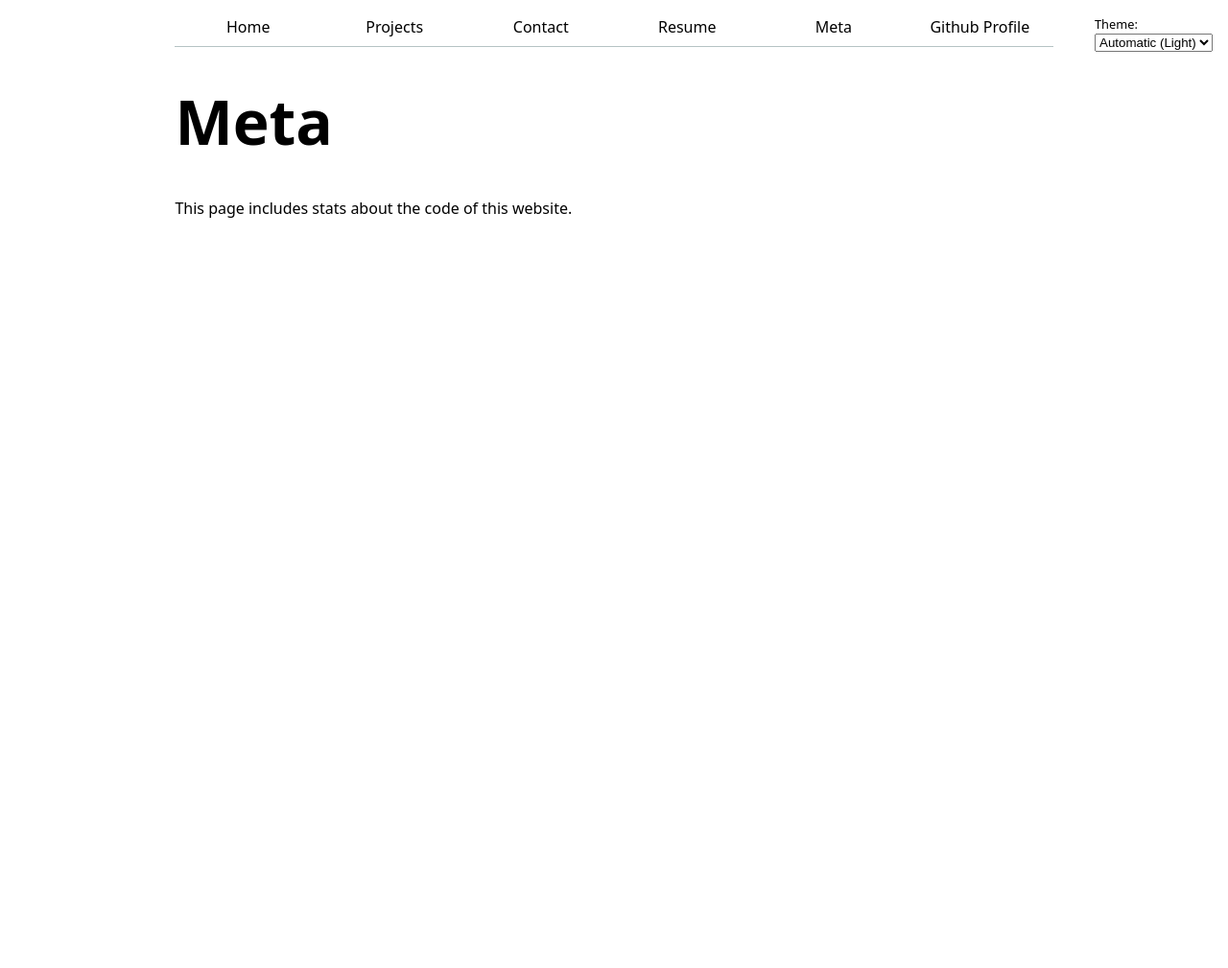
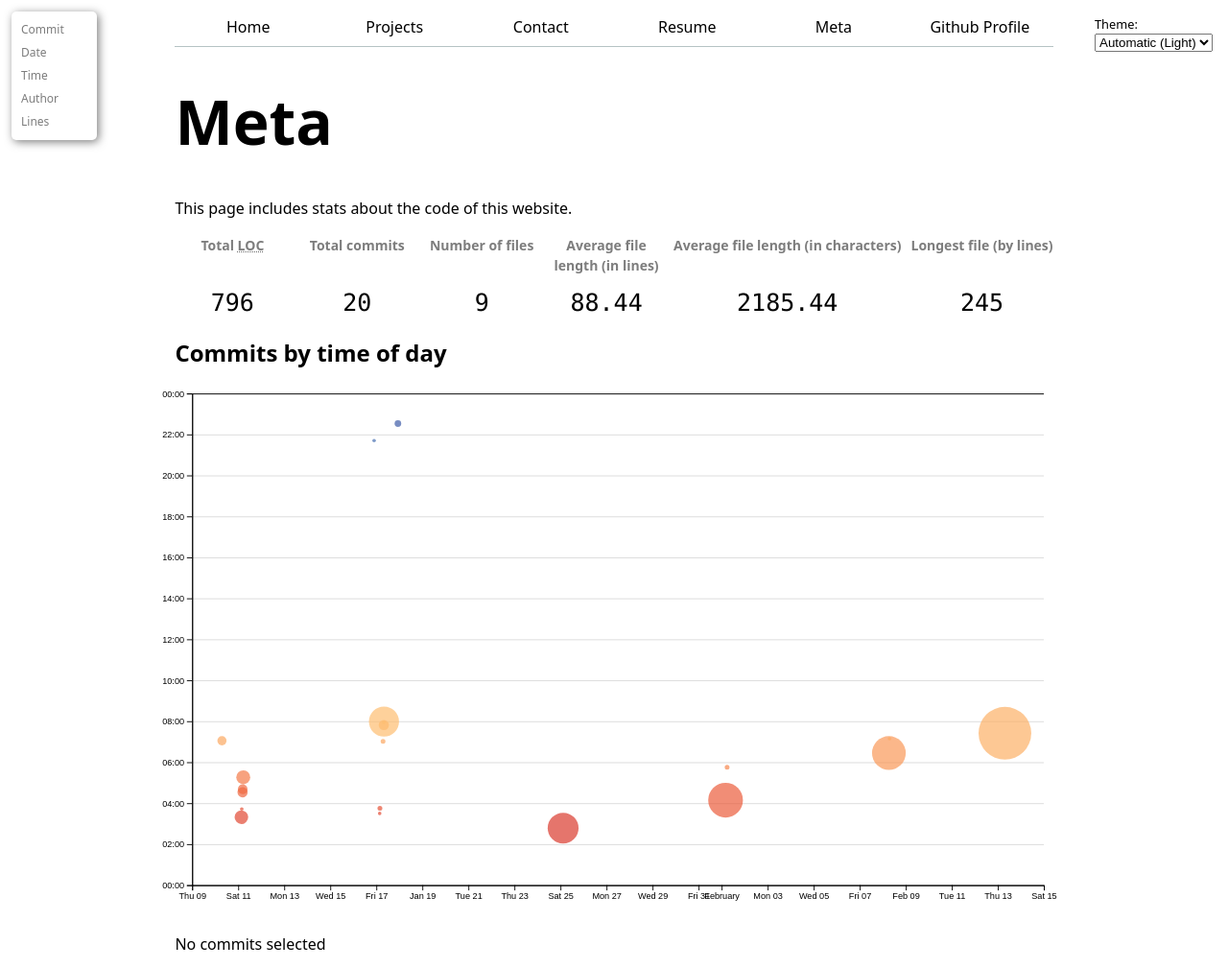
Before and after one commit to smacoh/portfolio, a website: page meta/index.html in a window 1280 px wide. Shown: the whole page at 96% size. Before the commit the page ends 800 px from the top, so only its background shows below. Drawn offline with nearby package versions, Linux system fonts and the light colour scheme.

Commit message:
first draft of lab 6

```diff
--- a/meta/index.html
+++ b/meta/index.html
@@ -7,11 +7,41 @@
   <title>Meta</title>
   <link rel="stylesheet" href="../style.css" />
   <script type="module" src="../global.js"></script>
+  <script type="module" src="main.js"></script>
+  <script src="https://d3js.org/d3.v7.min.js"></script>
+
 </head>
 
 <body>
   <h1>Meta</h1>
   <p>This page includes stats about the code of this website.</p>
+  <div id="stats"></div>
+  <h2>Commits by time of day</h2>
+  <div id="chart"></div>
+  <dl id="commit-tooltip" class="info tooltip">
+    <dt>Commit</dt>
+    <dd>
+      <a href="" id="commit-link" target="_blank"></a>
+    </dd>
+
+    <dt>Date</dt>
+    <dd id="commit-date"></dd>
+
+    <dt>Time</dt>
+    <dd id="commit-time"></dd>
+
+    <dt>Author</dt>
+    <dd id="commit-author"></dd>
+
+    <dt>Lines</dt>
+    <dd id="commit-lines"></dd>
+
+    <!-- Add: Time, author, lines edited -->
+  </dl>
+  <p id="selection-count">No commits selected</p>
+  <dl id="language-breakdown" class="stats"></dl>
+
+
 </body>
 
 </html>
--- /dev/null
+++ b/meta/main.js
@@ -0,0 +1,304 @@
+let data = [];
+let commits = [];
+let brushSelection = null;
+
+document.addEventListener('DOMContentLoaded', async () => {
+    await loadData();
+    createScatterplot();
+});
+
+function processCommits() {
+    commits = d3
+        .groups(data, (d) => d.commit)
+        .map(([commit, lines]) => {
+            let first = lines[0];
+            let { author, date, time, timezone, datetime } = first;
+            let ret = {
+                id: commit,
+                url: 'https://github.com/vis-society/lab-7/commit/' + commit,
+                author,
+                date,
+                time,
+                timezone,
+                datetime,
+                hourFrac: datetime.getHours() + datetime.getMinutes() / 60,
+                totalLines: lines.length,
+            };
+
+            Object.defineProperty(ret, 'lines', {
+                value: lines,
+                configurable: false,
+                writable: false,
+            });
+
+            return ret;
+        });
+}
+
+function displayStats() {
+    // Process commits first
+    processCommits();
+
+    // Create the dl element
+    const dl = d3.select('#stats').append('dl').attr('class', 'stats');
+
+    // Add total LOC
+    dl.append('dt').html('Total <abbr title="Lines of code">LOC</abbr>');
+    dl.append('dd').text(data.length);
+
+    // Add total commits
+    dl.append('dt').text('Total commits');
+    dl.append('dd').text(commits.length);
+
+    // Number of files in the codebase
+    const numFiles = new Set(data.map(d => d.file)).size;
+    dl.append('dt').text('Number of files')
+    dl.append('dd').text(numFiles);
+
+    // Average file length (in lines)
+    const fileLineCounts = d3.rollups(
+        data,
+        (v) => d3.max(v, (d) => d.line),
+        (d) => d.file
+    );
+    const avgFileLengthLines = d3.mean(fileLineCounts, (d) => d[1]);
+    dl.append('dt').text('Average file length (in lines)');
+    dl.append('dd').text(avgFileLengthLines.toFixed(2));
+
+    // Average file length (in characters)
+    const fileCharCounts = d3.rollups(
+        data,
+        (v) => d3.sum(v, (d) => d.length), // Sum of all line lengths per file
+        (d) => d.file
+    );
+    const avgFileLengthChars = d3.mean(fileCharCounts, (d) => d[1]);
+    dl.append('dt').text('Average file length (in characters)');
+    dl.append('dd').text(avgFileLengthChars.toFixed(2));
+
+    // Longest file (in lines)
+    const longestFileLines = d3.max(
+        d3.rollups(
+            data,
+            (v) => v.length, // Total lines per file
+            (d) => d.file
+        ),
+        (d) => d[1] // Get the max line count
+    );
+    dl.append('dt').text('Longest file (by lines)');
+    dl.append('dd').text(longestFileLines);
+}
+
+async function loadData() {
+    data = await d3.csv('loc.csv', (row) => ({
+        ...row,
+        line: Number(row.line),
+        depth: Number(row.depth),
+        length: Number(row.length),
+        date: new Date(row.date + 'T00:00' + row.timezone),
+        datetime: new Date(row.datetime),
+    }));
+
+    displayStats();
+}
+
+
+// Lab 6: Step 2: Visualizing time and day of commits in a scatterplot
+let xScale;
+let yScale;
+function createScatterplot() {
+    const width = 1000;
+    const height = 600;
+    const margin = { top: 10, right: 10, bottom: 30, left: 20 };
+    const svg = d3
+        .select('#chart')
+        .append('svg')
+        .attr('viewBox', `0 0 ${width} ${height}`)
+        .style('overflow', 'visible');
+    xScale = d3
+        .scaleTime()
+        .domain(d3.extent(commits, (d) => d.datetime))
+        .range([0, width])
+        .nice();
+    yScale = d3.scaleLinear().domain([0, 24]).range([height, 0]);
+    const usableArea = {
+        top: margin.top,
+        right: width - margin.right,
+        bottom: height - margin.bottom,
+        left: margin.left,
+        width: width - margin.left - margin.right,
+        height: height - margin.top - margin.bottom,
+    };
+    // Update scales with new ranges
+    xScale.range([usableArea.left, usableArea.right]);
+    yScale.range([usableArea.bottom, usableArea.top]);
+    // Add gridlines BEFORE the axes
+    const gridlines = svg
+        .append('g')
+        .attr('class', 'gridlines')
+        .attr('transform', `translate(${usableArea.left}, 0)`);
+    // Create gridlines as an axis with no labels and full-width ticks
+    gridlines.call(d3.axisLeft(yScale).tickFormat('').tickSize(-usableArea.width));
+    // Create the axes
+    const xAxis = d3.axisBottom(xScale);
+    const yAxis = d3
+        .axisLeft(yScale)
+        .tickFormat((d) => String(d % 24).padStart(2, '0') + ':00');
+    // Add X axis
+    svg
+        .append('g')
+        .attr('transform', `translate(0, ${usableArea.bottom})`)
+        .call(xAxis);
+    // Add Y axis
+    svg
+        .append('g')
+        .attr('transform', `translate(${usableArea.left}, 0)`)
+        .call(yAxis);
+
+    const colorScale = d3.scaleSequential(d3.interpolateRdYlBu).domain([0, 24]);
+    const dots = svg.append('g').attr('class', 'dots');
+    const [minLines, maxLines] = d3.extent(commits, (d) => d.totalLines);
+    const rScale = d3
+        .scaleSqrt() // Change only this line
+        .domain([minLines, maxLines])
+        .range([2, 30]);
+    const sortedCommits = d3.sort(commits, (d) => -d.totalLines);
+
+    // Use sortedCommits in your selection instead of commits
+    dots
+        .selectAll('circle')
+        .data(sortedCommits)
+        .join('circle')
+        .attr('cx', (d) => xScale(d.datetime))
+        .attr('cy', (d) => yScale(d.hourFrac))
+        .attr('fill', (d) => colorScale(d.hourFrac))
+        .attr('r', (d) => rScale(d.totalLines))
+        .style('fill-opacity', 0.7) // Add transparency for overlapping dots
+        .on('mouseenter', (event, commit) => {
+            d3.select(event.currentTarget).style('fill-opacity', 1); // Full opacity on hover
+            updateTooltipContent(commit);
+            updateTooltipVisibility(true);
+            updateTooltipPosition(event);
+        })
+        .on('mouseleave', () => {
+            d3.select(event.currentTarget).style('fill-opacity', 0.7); // Restore transparency
+            updateTooltipContent({});
+            updateTooltipVisibility(false);
+        });
+    brushSelector();
+}
+
+function updateTooltipContent(commit) {
+    const link = document.getElementById('commit-link');
+    const date = document.getElementById('commit-date');
+    const time = document.getElementById('commit-time');
+    const author = document.getElementById('commit-author');
+    const lines = document.getElementById('commit-lines');
+
+    if (Object.keys(commit).length === 0) return;
+
+    link.href = commit.url;
+    link.textContent = commit.id;
+    date.textContent = commit.datetime?.toLocaleString('en', {
+        dateStyle: 'full',
+    });
+    time.textContent = commit.time;
+    author.textContent = commit.author;
+    lines.textContent = commit.totalLines;
+}
+
+function updateTooltipVisibility(isVisible) {
+    const tooltip = document.getElementById('commit-tooltip');
+    tooltip.hidden = !isVisible;
+}
+
+function updateTooltipPosition(event) {
+    const tooltip = document.getElementById('commit-tooltip');
+    tooltip.style.left = `${event.clientX + 10}px`;
+    tooltip.style.top = `${event.clientY + 10}px`;
+}
+
+// Lab 6: Step 5: Brushing
+function brushSelector() {
+    const svg = document.querySelector('svg');
+    // Create brush
+    d3.select(svg).call(d3.brush());
+
+    // Raise dots and everything after overlay
+    d3.select(svg).selectAll('.dots, .overlay ~ *').raise();
+    d3.select(svg).call(d3.brush().on('start brush end', brushed));
+}
+
+function brushed(event) {
+    brushSelection = event.selection;
+    updateSelection();
+    updateSelectionCount();
+    updateLanguageBreakdown();
+}
+
+function isCommitSelected(commit) {
+    if (!brushSelection) return false;
+    const min = {
+        x: brushSelection[0][0],
+        y: brushSelection[0][1]
+    };
+    const max = {
+        x: brushSelection[1][0],
+        y: brushSelection[1][1]
+    };
+    const x = xScale(commit.date);
+    const y = yScale(commit.hourFrac);
+    return x >= min.x && x <= max.x && y >= min.y && y <= max.y;
+}
+
+function updateSelection() {
+    // Update visual state of dots based on selection
+    d3.selectAll('circle').classed('selected', (d) => isCommitSelected(d));
+}
+
+function updateSelectionCount() {
+    const selectedCommits = brushSelection
+        ? commits.filter(isCommitSelected)
+        : [];
+
+    const countElement = document.getElementById('selection-count');
+    countElement.textContent = `${selectedCommits.length || 'No'
+        } commits selected`;
+
+    return selectedCommits;
+}
+
+function updateLanguageBreakdown() {
+    const selectedCommits = brushSelection
+        ? commits.filter(isCommitSelected)
+        : [];
+    const container = document.getElementById('language-breakdown');
+
+    if (selectedCommits.length === 0) {
+        container.innerHTML = '';
+        return;
+    }
+    const requiredCommits = selectedCommits.length ? selectedCommits : commits;
+    const lines = requiredCommits.flatMap((d) => d.lines);
+
+    // Use d3.rollup to count lines per language
+    const breakdown = d3.rollup(
+        lines,
+        (v) => v.length,
+        (d) => d.type
+    );
+
+    // Update DOM with breakdown
+    container.innerHTML = '';
+
+    for (const [language, count] of breakdown) {
+        const proportion = count / lines.length;
+        const formatted = d3.format('.1~%')(proportion);
+
+        container.innerHTML += `
+              <dt>${language}</dt>
+              <dd>${count} lines (${formatted})</dd>
+          `;
+    }
+
+    return breakdown;
+}
--- a/style.css
+++ b/style.css
@@ -243,3 +243,102 @@ path {
 path {
   cursor: pointer;
 }
+
+.stats {
+  display: grid;
+  grid-template-columns: 1fr 1fr 1fr 1fr;
+  grid-gap: 10px;
+}
+
+.stats dt {
+  grid-row: 1;
+  text-align: center;
+  justify-items: center;
+  color: #7d7d7d;
+  font-weight: bold;
+  font-size: 14px;
+}
+
+.stats dd {
+  grid-row: 2;
+  font-size: 2rem;
+  margin: 0;
+  text-align: center;
+  justify-items: center;
+  font-family: 'Monaco';
+  font-size: 25px;
+}
+
+.gridlines line {
+  stroke-opacity: 0.3;
+  stroke-width: .5;
+}
+
+
+dl.info {
+  display: grid;
+  grid-template-columns: auto 1fr;
+  gap: 0.5em 1em;
+  margin: 0;
+  transition-duration: 500ms;
+  transition-property: opacity, visibility;
+}
+
+dl.info[hidden]:not(:hover, :focus-within) {
+  opacity: 0;
+  visibility: hidden;
+}
+
+dl.info dt {
+  color: #7d7d7d;
+}
+
+dl.info dd {
+  margin: 0;
+}
+
+.tooltip {
+  position: fixed;
+  top: 1em;
+  left: 1em;
+  /* background-color: rgba(255, 255, 255, 0.8); */
+  box-shadow: 2px 2px 10px #7d7d7d;
+  border-radius: 5px;
+  backdrop-filter: blur(5px);
+  transition: opacity 300ms, visibility 300ms;
+  font-size: 12px;
+  padding: 10px;
+}
+
+circle {
+  transition: 200ms;
+  transform-origin: center;
+  transform-box: fill-box;
+}
+
+circle:hover {
+  transform: scale(1.5);
+}
+
+circle.selected {
+  fill: #ff6b6b;
+}
+
+@keyframes marching-ants {
+  to {
+    stroke-dashoffset: -8;
+    /* 5 + 3 */
+  }
+}
+
+.selection {
+  fill-opacity: 0.1;
+  stroke: black;
+  stroke-opacity: 0.7;
+  stroke-dasharray: 5 3;
+  animation: marching-ants 2s linear infinite;
+}
+
+#language-breakdown {
+  padding-bottom: 200px; /* Adjust the value as needed */
+}
```
